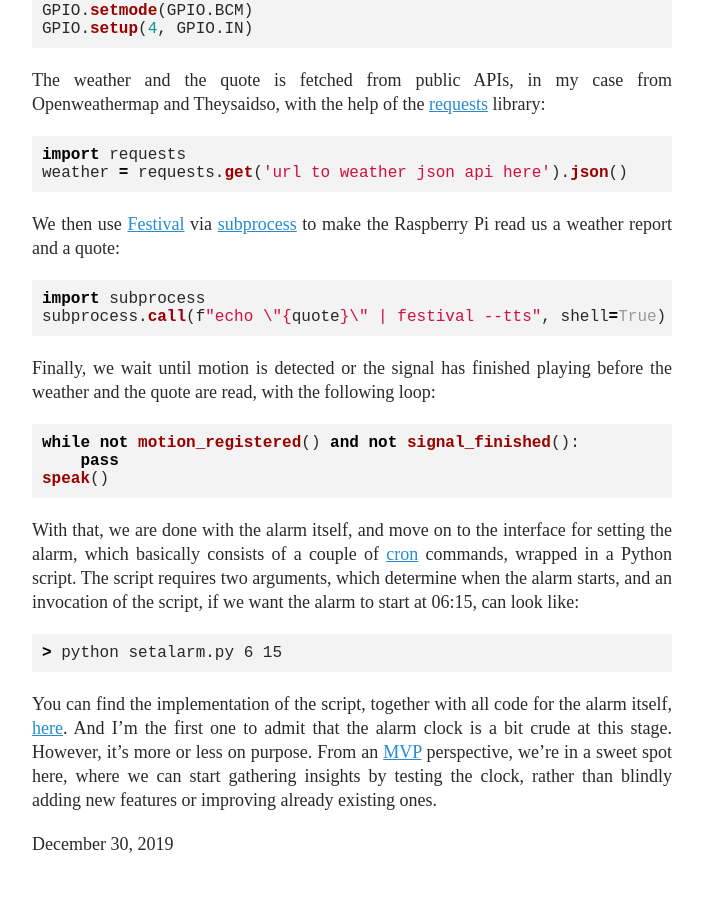
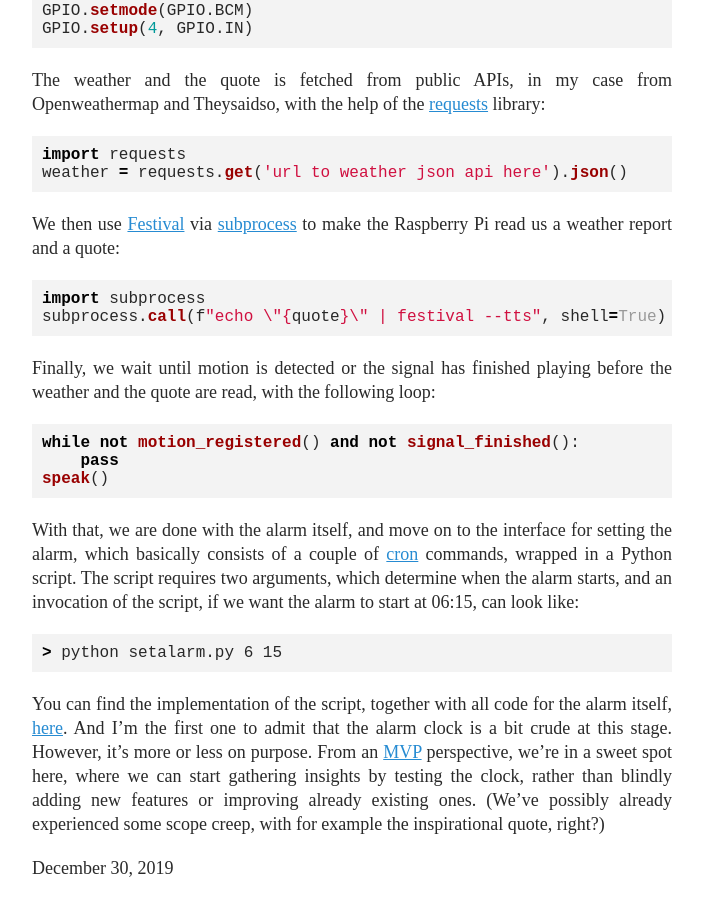
Before and after one commit to meliasson/meliasson.github.io, a Jekyll site: the page built from _posts/2019-12-30-a-motion-detecting-alarm-clock.md, in a window 1280 px wide and 900 px high, scrolled down 1294 px. Shown: the whole window, without its empty margins (288-991 px from the left). Built offline with Jekyll 4.4.1, drawn with Linux system fonts in a browser that asks for light colours; before the commit the page ends 2170 px from its top, so only the background shows below that.

Commit message:
Mention scope creep

```diff
--- a/_posts/2019-12-30-a-motion-detecting-alarm-clock.md
+++ b/_posts/2019-12-30-a-motion-detecting-alarm-clock.md
@@ -57,4 +57,4 @@ With that, we are done with the alarm itself, and move on to the interface for s
 > python setalarm.py 6 15
 {% endhighlight %}
 
-You can find the implementation of the script, together with all code for the alarm itself, [here](https://github.com/meliasson/raspberry-pi-alarm-clock){:target="_blank"}. And I'm the first one to admit that the alarm clock is a bit crude at this stage. However, it's more or less on purpose. From an [MVP](https://en.wikipedia.org/wiki/Minimum_viable_product){:target="_blank"} perspective, we're in a sweet spot here, where we can start gathering insights by testing the clock, rather than blindly adding new features or improving already existing ones.
+You can find the implementation of the script, together with all code for the alarm itself, [here](https://github.com/meliasson/raspberry-pi-alarm-clock){:target="_blank"}. And I'm the first one to admit that the alarm clock is a bit crude at this stage. However, it's more or less on purpose. From an [MVP](https://en.wikipedia.org/wiki/Minimum_viable_product){:target="_blank"} perspective, we're in a sweet spot here, where we can start gathering insights by testing the clock, rather than blindly adding new features or improving already existing ones. (We've possibly already experienced some scope creep, with for example the inspirational quote, right?)
```
